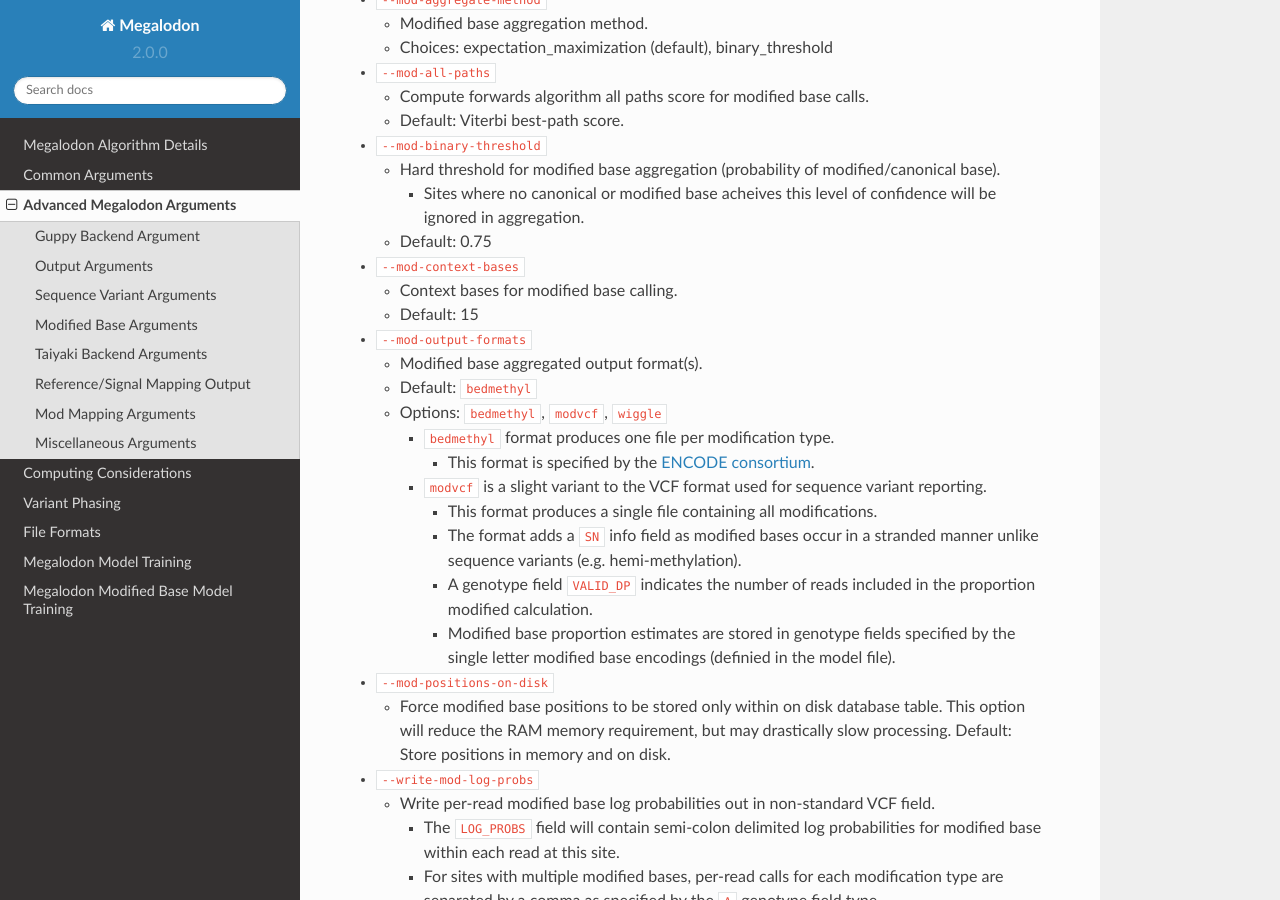
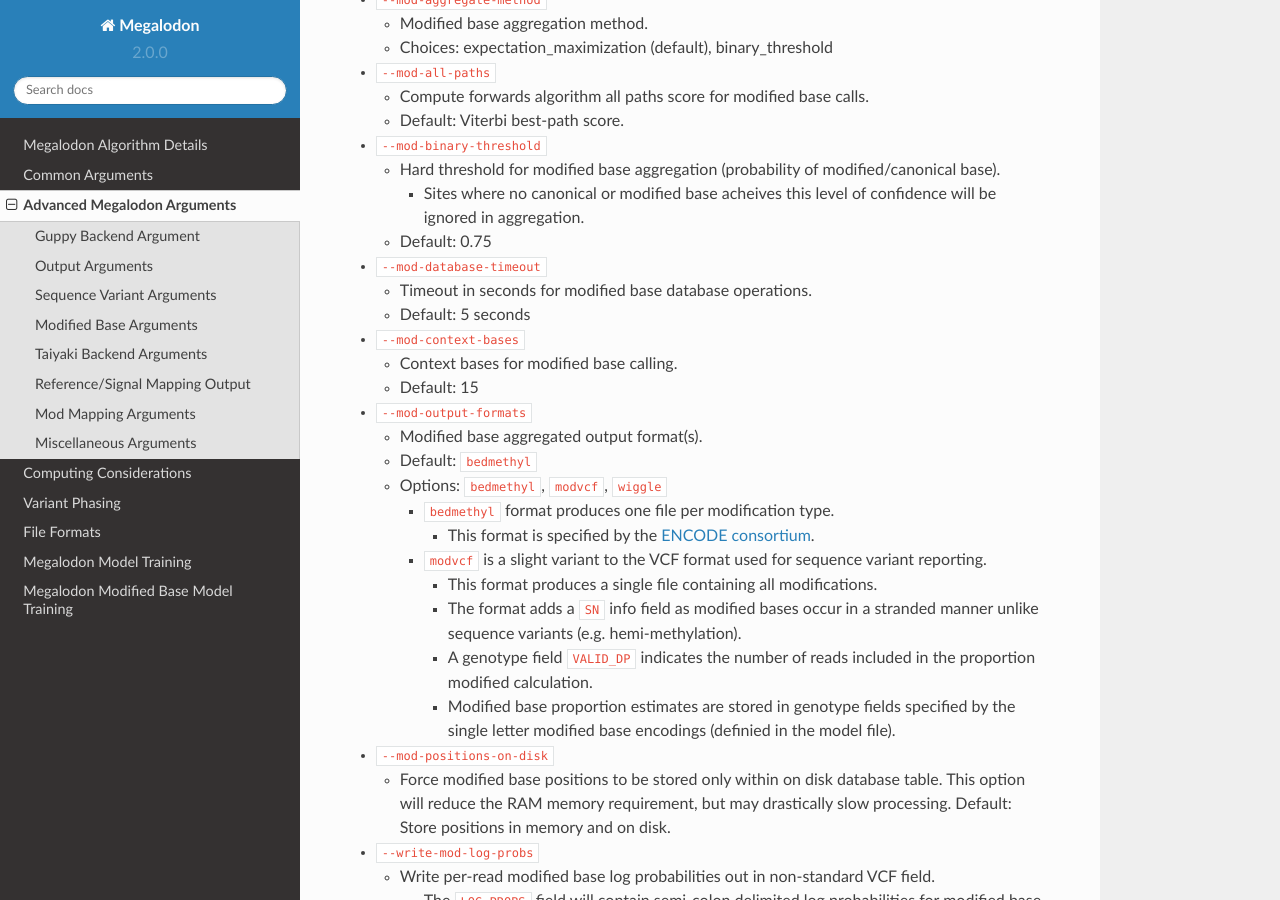
Before and after one commit to nanoporetech/megalodon, a Sphinx documentation site: the page built from docs/advanced_arguments.rst, in a window 1280 px wide and 900 px high, scrolled down 2350 px. Built offline with Sphinx 7.4.7 and the Read the Docs theme 2.0.0, drawn with Linux system fonts in a browser that asks for light colours.

Commit message:
Add database timeout option to docs.

```diff
--- a/docs/advanced_arguments.rst
+++ b/docs/advanced_arguments.rst
@@ -128,6 +128,10 @@ Modified Base Arguments
 
     - Sites where no canonical or modified base acheives this level of confidence will be ignored in aggregation.
   - Default: 0.75
+- ``--mod-database-timeout``
+
+  - Timeout in seconds for modified base database operations.
+  - Default: 5 seconds
 - ``--mod-context-bases``
 
   - Context bases for modified base calling.
```
